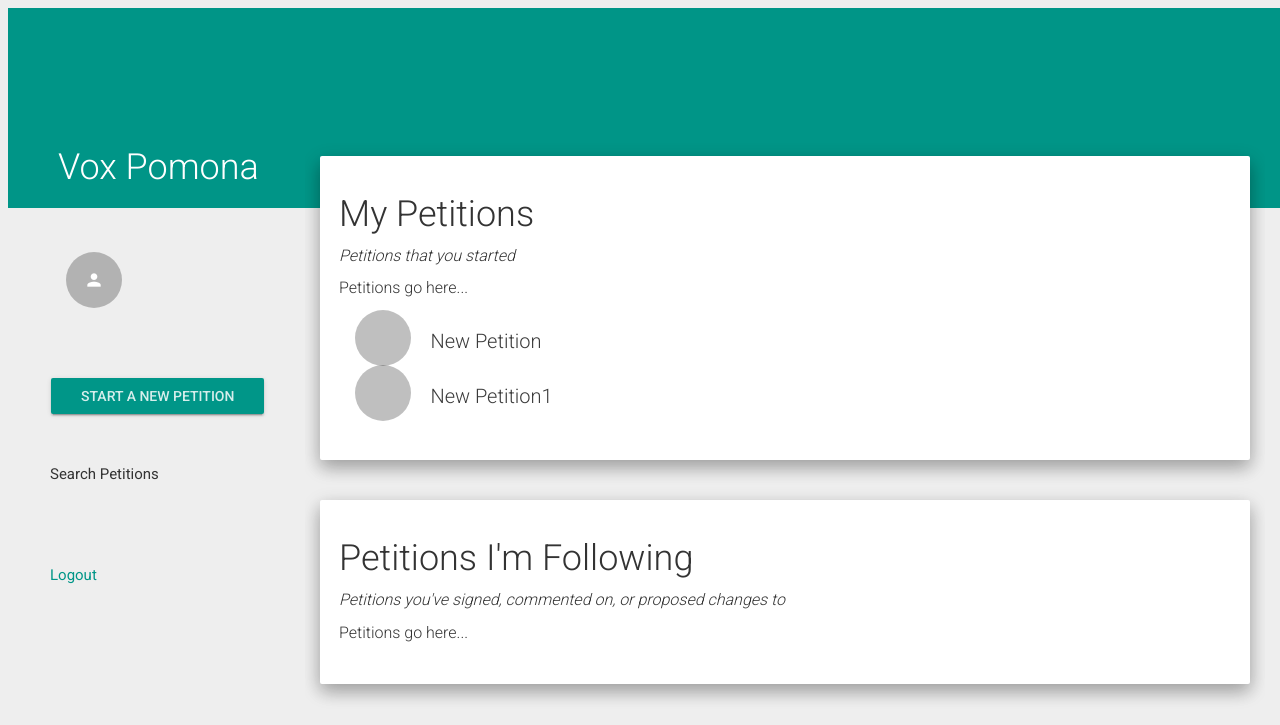
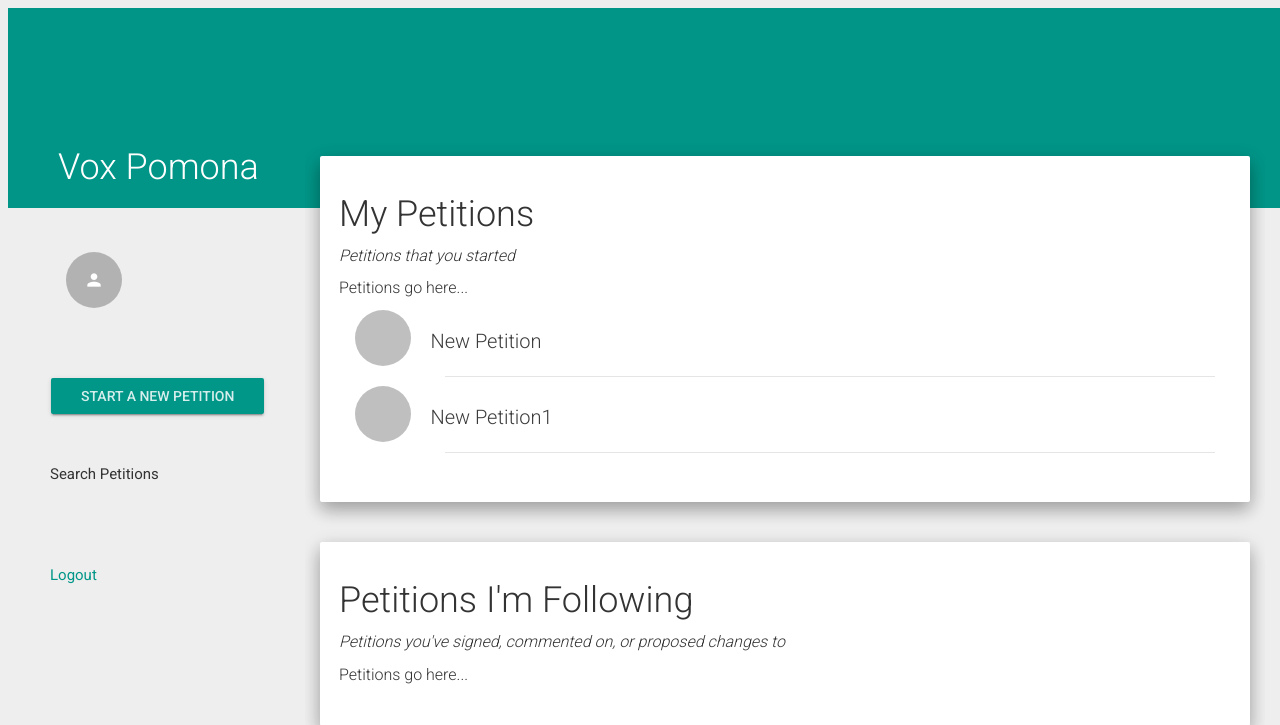
Before and after one commit to monohelix/VoxPomona, a Django app: template VoxPomona/templates/home.html in a window 1280 px wide. Shown: the top 725 px of the page. Run offline with Django 3.2, Linux system fonts and the light colour scheme; the template is opened without the code that fills it: values that come from a table or form of the project are taken from there, others are empty; data comes from the database, SQL or seed files in the repository; some libraries are stand-ins or nearby versions.

Commit message:
tweak to home

```diff
--- a/VoxPomona/templates/home.html
+++ b/VoxPomona/templates/home.html
@@ -36,7 +36,8 @@
           </div>
           <div class="row-content">
             <h4 class="list-group-item-heading "> {{ pet.title }} </h4>
-            </div>
+          </div>
+          <div class="list-group-separator"></div>
         </div>
       {% endfor %}
     </div>
```
